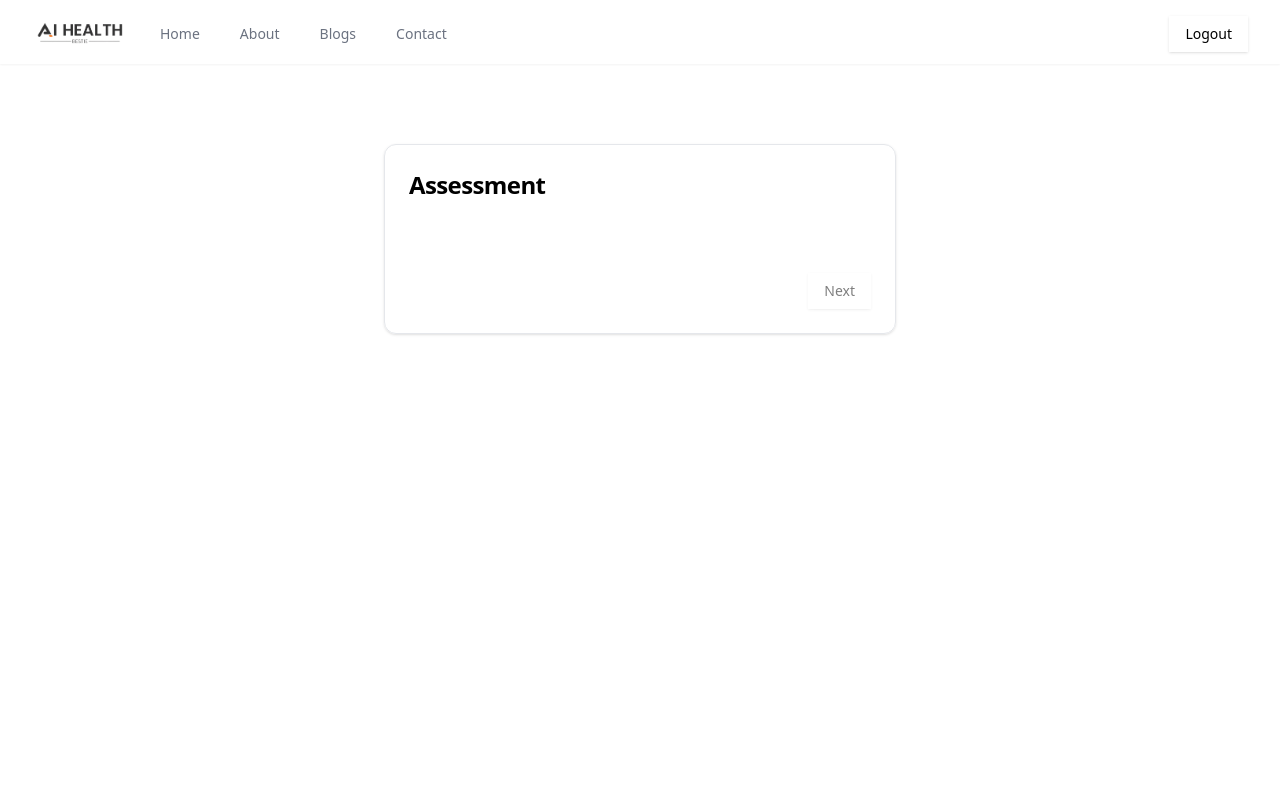
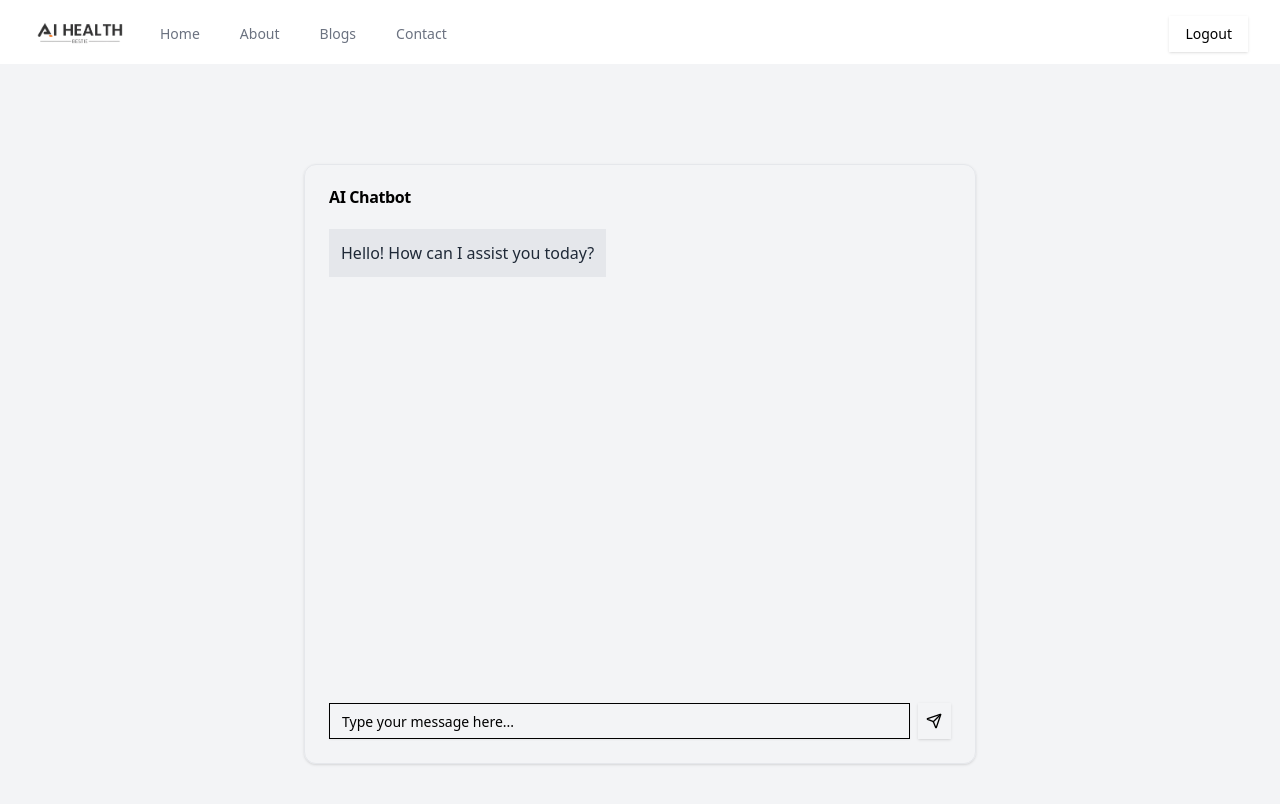
Before and after one commit to RealVineetCoder/HealthBestie, a Next.js app: page /mental-health in a window 1280 px wide. Before the commit this address had no page. Shown: the top 804 px of the page. Built offline with nearby package versions, Linux system fonts and the light colour scheme; sample sign-in values are in the browser's storage.

Commit message:
Revert "some fix in navigation"
This reverts commit f2f5088ad528fa6c000bb9036d909e0e580862ee.

```diff
--- a/src/app/mental-health/page.js
+++ b/src/app/mental-health/page.js
@@ -1,184 +1,142 @@
+"use client";
+import { useState, useRef, useEffect } from 'react';
+import { Button } from "@/components/ui/button";
+import { Card, CardContent, CardFooter, CardHeader, CardTitle } from "@/components/ui/card";
+import { Input } from "@/components/ui/input";
+import { ScrollArea } from "@/components/ui/scroll-area";
+import { Send } from 'lucide-react';
 
-"use client";
+export default function ChatbotInterface() {
+  if(!localStorage.getItem('Token')){
+    window.location.href="/login";
+  }
+  const [messages, setMessages] = useState([
+    { role: 'bot', content: 'Hello! How can I assist you today?' }
+  ]);
 
-import { Loader2 } from "lucide-react";
-import { useState, useEffect } from "react";
-import { useRouter } from "next/navigation";;
-import {
-  Card,
-  CardContent,
-  CardFooter,
-  CardHeader,
-  CardTitle,
-} from "@/components/ui/card";
-import { RadioGroup, RadioGroupItem } from "@/components/ui/radio-group";
-import { Label } from "@/components/ui/label";
-import { Button } from "@/components/ui/button";
-import { Progress } from "@/components/ui/progress";
-import { BACKEND_SERVER } from "@/lib/config";
+  const [input, setInput] = useState('');
+  const [isLoading, setIsLoading] = useState(false);
+  const scrollAreaRef = useRef(null);
 
-export default function QuizInterface() {
-  const [currentQuestion, setCurrentQuestion] = useState(0);
-  const [selectedAnswer, setSelectedAnswer] = useState("");
-  const [score, setScore] = useState(0);
-  const [showResult, setShowResult] = useState(false);
-  const [quizData, setQuizData] = useState([]);
-  const [loading, setLoading] = useState(false);
-  const [error, setError] = useState(null);
-  const [quizId, setQuizId] = useState(null);
+  // Scroll to the bottom whenever messages update
+  useEffect(() => {
+    if (scrollAreaRef.current) {
+      scrollAreaRef.current.scrollTop = scrollAreaRef.current.scrollHeight;
+    }
+  }, [messages]);
 
-  const router = useRouter();
+  // Function to transform AI response text
+  function transformText(input) {
+    let counter = 1;
 
-  // Check if user is logged in
-  useEffect(() => {
-    if (typeof window !== "undefined") {
-      const token = localStorage.getItem("token");
-      if (!token) {
-        router.push("/login"); // Redirect to login if not logged in
+    // Replace ** with <b> for bold formatting
+    input = input.replace(/\*\*(.*?)\*\*/g, "<b>$1</b>");
+
+    // Replace * with numbered list and add new line before it
+    input = input.replace(/\*/g, () => {
+      return `<br />${counter++}.`; // Add a break line and increment the number
+    });
+
+    return input;
   }
+
+  // Handle message submission
+  const handleSubmit = async (e) => {
+    e.preventDefault();
+    if (input.trim() === '') return; // Prevent sending empty messages
+
+    // Add user message to the chat
+    const userMessage = { role: "user", content: input };
+    setMessages((prevMessages) => [...prevMessages, userMessage]);
+    setInput('');
+    setIsLoading(true);
+
+    try {
+      const response = await fetch(
+        `https://backend-health-bestie.vercel.app/api/users/chat`,
+        {
+          method: "POST",
+          headers: {
+            "Content-Type": "application/json",
+          },
+          body: JSON.stringify({ message: input }),
         }
-  }, [router]);
+      );
 
-  useEffect(() => {
-    if (typeof window !== "undefined") {
-      const id = sessionStorage.getItem("quiz");
-      setQuizId(id);
-    }
-  }, []);
+      if (!response.ok) throw new Error("Failed to send message");
 
-  useEffect(() => {
-    if (!quizId) return;
+      const data = await response.json();
 
-    const takeTest = async () => {
-      setLoading(true);
-      try {
-        const res = await fetch(`${BACKEND_SERVER}/api/quiz/${quizId}`);
-        const data = await res.json();
+      // Check for valid AI response and update chat
+      if (data.response) {
+        const transformedResponse = transformText(data.response);
 
-        if (res.ok) {
-          setQuizData(data);
+        const botMessage = { role: "bot", content: transformedResponse };
+        setMessages((prevMessages) => [...prevMessages, botMessage]);
       } else {
-          setError("Failed to load quiz data");
+        console.error("No reply from AI.");
+        const errorMessage = { role: "bot", content: 'Sorry, I encountered an error. Please try again.' };
+        setMessages((prevMessages) => [...prevMessages, errorMessage]);
       }
     } catch (error) {
-        setError("An error occurred while fetching the data");
+      console.error("Error sending message:", error.message);
+      const errorMessage = { role: "bot", content: 'Sorry, I encountered an error. Please try again.' };
+      setMessages((prevMessages) => [...prevMessages, errorMessage]);
     } finally {
-        setLoading(false);
+      setIsLoading(false);
     }
   };
 
-    takeTest();
-  }, [quizId]);
-
-  const handleSubmit = () => {
-    const selectedOption = quizData[currentQuestion]?.options.find(
-      (option) => option.text === selectedAnswer
-    );
-
-    if (selectedOption) {
-      setScore(score + selectedOption.score);
-    }
-
-    if (currentQuestion + 1 < quizData.length) {
-      setCurrentQuestion(currentQuestion + 1);
-      setSelectedAnswer("");
-    } else {
-      setShowResult(true);
-    }
-  };
-
-  const resetQuiz = () => {
-    setCurrentQuestion(0);
-    setSelectedAnswer("");
-    setScore(0);
-    setShowResult(false);
-  };
-
-  if (loading) {
   return (
-      <div className="flex items-center justify-center h-screen bg-gray-100">
-        <div className="text-center">
-          <Loader2 className="w-16 h-16 text-blue-500 animate-spin" />
-          <p className="mt-4 text-lg font-semibold text-gray-600">
-            Loading quiz data...
-          </p>
+    <div className="flex items-center justify-center min-h-screen bg-gray-100 p-4">
+      <Card className="w-full max-w-2xl h-[600px] flex flex-col">
+        <CardHeader>
+          <CardTitle>AI Chatbot</CardTitle>
+        </CardHeader>
+        <CardContent className="flex-grow overflow-hidden">
+          <ScrollArea className="h-full pr-4" ref={scrollAreaRef}>
+            {messages.map((message, index) => (
+              <div
+                key={index}
+                className={`mb-4 ${
+                  message.role === 'user' ? 'text-right' : 'text-left'
+                }`}
+              >
+                <div
+                  className={`inline-block p-3 rounded-lg ${
+                    message.role === 'user'
+                      ? 'bg-blue-500 text-white'
+                      : 'bg-gray-200 text-gray-800'
+                  }`}
+                  dangerouslySetInnerHTML={{ __html: message.content }} // Render transformed HTML content
+                />
+              </div>
+            ))}
+            {isLoading && (
+              <div className="text-left mb-4">
+                <div className="inline-block p-3 rounded-lg bg-gray-200 text-gray-800">
+                  Thinking...
                 </div>
               </div>
-    );
-  }
-
-  if (error) {
-    return <div>{error}</div>;
-  }
-
-  return (
-    <div className="mt-20">
-      <Card className="w-full max-w-lg mx-auto">
-        <CardHeader>
-          <CardTitle className="text-2xl font-bold">
-            {quizId ? quizId.charAt(0).toUpperCase() + quizId.slice(1) : ""}{" "}
-            Assessment
-          </CardTitle>
-        </CardHeader>
-        <CardContent>
-          {!showResult ? (
-            <>
-              <Progress
-                value={((currentQuestion + 1) / quizData.length) * 100}
-                className="mb-4"
+            )}
+          </ScrollArea>
+        </CardContent>
+        <CardFooter>
+          <form
+            onSubmit={handleSubmit}
+            className="flex w-full space-x-2"
+          >
+            <Input
+              placeholder="Type your message here..."
+              value={input}
+              onChange={(e) => setInput(e.target.value)}
+              className="flex-grow"
             />
-              <h2 className="text-xl font-semibold mb-4">
-                {quizData[currentQuestion]?.question}
-              </h2>
-              <RadioGroup
-                value={selectedAnswer}
-                onValueChange={setSelectedAnswer}
-              >
-                {quizData[currentQuestion]?.options.map((option, index) => (
-                  <div
-                    key={index}
-                    className="flex items-center space-x-2 mb-2"
-                  >
-                    <RadioGroupItem
-                      value={option.text}
-                      id={`option-${index}`}
-                    />
-                    <Label htmlFor={`option-${index}`}>{option.text}</Label>
-                  </div>
-                ))}
-              </RadioGroup>
-            </>
-          ) : (
-            <div className="text-center">
-              <h2 className="text-2xl font-bold mb-4">Quiz Completed!</h2>
-              <p className="text-xl">
-                Your score: {score} out of {quizData.length * 3}
-              </p>
-
-              {score <= 5 ? (
-                <p className="text-xl">
-                  Mild symptoms. Monitor your well-being.
-                </p>
-              ) : score <= 10 ? (
-                <p className="text-xl">
-                  Moderate symptoms. Consider reaching out to a professional.
-                </p>
-              ) : (
-                <p className="text-xl">
-                  Severe symptoms. Professional help is highly recommended.
-                </p>
-              )}
-            </div>
-          )}
-        </CardContent>
-        <CardFooter className="flex justify-end">
-          {!showResult ? (
-            <Button onClick={handleSubmit} disabled={!selectedAnswer}>
-              {currentQuestion + 1 === quizData.length ? "Finish" : "Next"}
+            <Button type="submit" size="icon" disabled={isLoading}>
+              <Send className="h-4 w-4" />
+              <span className="sr-only">Send</span>
             </Button>
-          ) : (
-            <Button onClick={resetQuiz}>Restart Quiz</Button>
-          )}
+          </form>
         </CardFooter>
       </Card>
     </div>
```
Lines whose indentation alone changed are shown as unchanged.
